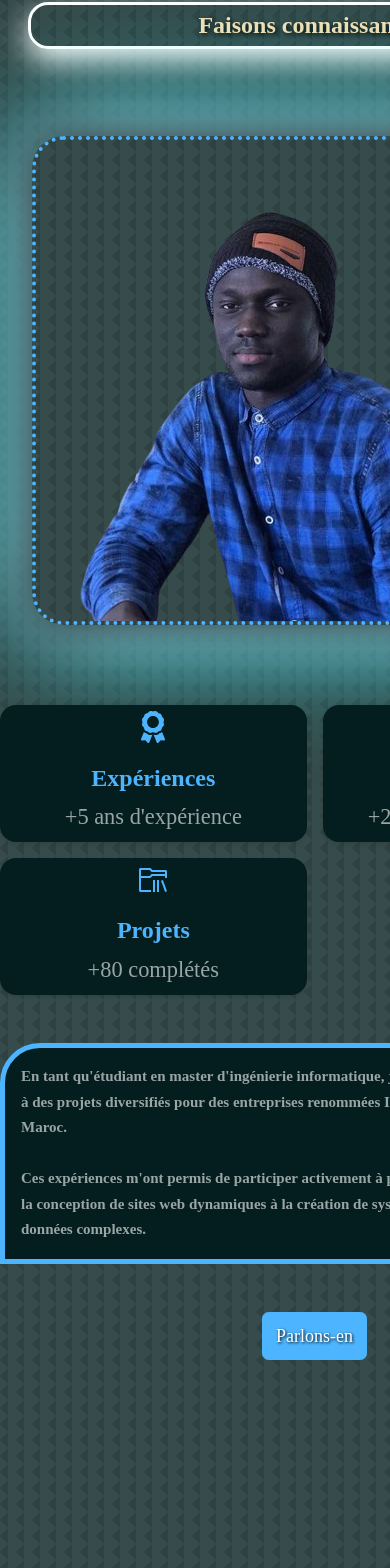
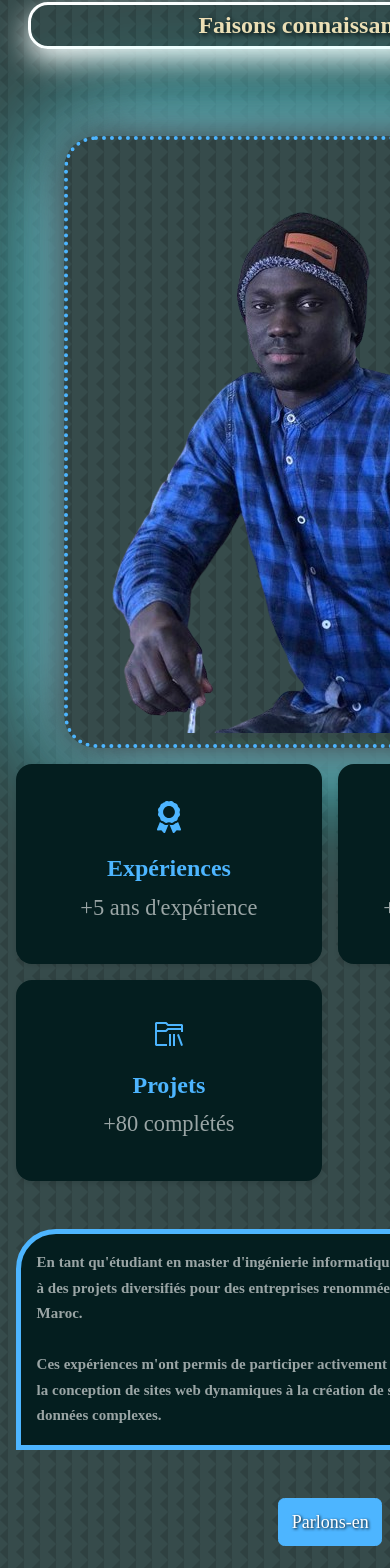
Before and after one commit to Mouhamed1003/keenprogrammer.com, a React (Create React App) app: page / in a window 390 px wide. Shown: the part 1352-2920 px from the top of the page. Built offline with nearby package versions, Linux system fonts and the light colour scheme.

Commit message:
Update a_propos.css

```diff
--- a/src/components/a_propos/a_propos.css
+++ b/src/components/a_propos/a_propos.css
@@ -289,13 +289,13 @@ section {
     .apropos_container {
         display: block;
         padding: 0 1rem;
+        left: 4vw;
     }
 
     .apropos_moi {
         width: 100%;
-        margin: 0 auto 1rem;
-        padding: 1rem;
-        padding-bottom: 26em;
+        margin: 0 1rem auto 1rem;
+        padding: 1rem 1rem 35em;
     }
 
     .apropos_moi-image img {
@@ -311,6 +311,23 @@ section {
         margin-left: -3rem;
     }
 
+    .apropos_cards {
+        display: grid;
+        grid-template-columns: 1fr 1fr;
+        gap: 1rem;
+        margin-top: 1rem;
+    }
+
+    .apropos_card {
+        width: 100%;
+        margin: 0rem;
+        padding: 2.3rem;
+        border-radius: 1rem;
+        background: var(--color-bg-variant);
+        text-align: center;
+        box-shadow: 0 2px 5px rgba(0, 0, 0, 0.1);
+    }
+
     .apropos_content p {
         width: 100%;
         margin: 3rem 0 1rem 0;
@@ -318,23 +335,6 @@ section {
         box-sizing: border-box;
         text-align: left;
         font-size: 15px;
-    }
-
-    .apropos_cards {
-        display: grid;
-        grid-template-columns: 1fr 1fr;
-        gap: 1rem;
-        margin-top: 5rem;
-    }
-
-    .apropos_card {
-        width: 100%;
-        margin: 0rem;
-        padding: 0.3rem;
-        border-radius: 1rem;
-        background: var(--color-bg-variant);
-        text-align: center;
-        box-shadow: 0 2px 5px rgba(0, 0, 0, 0.1);
     }
 
     .apropos_icon {
```
